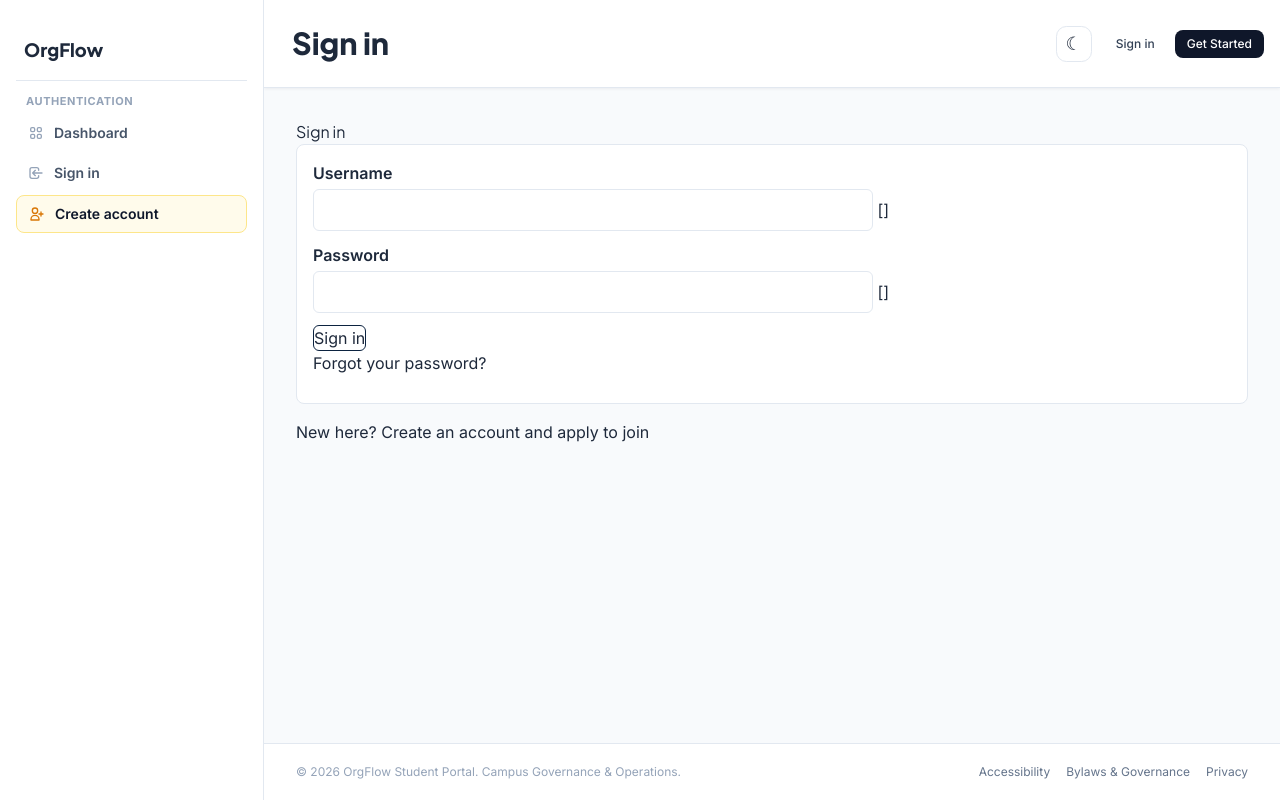
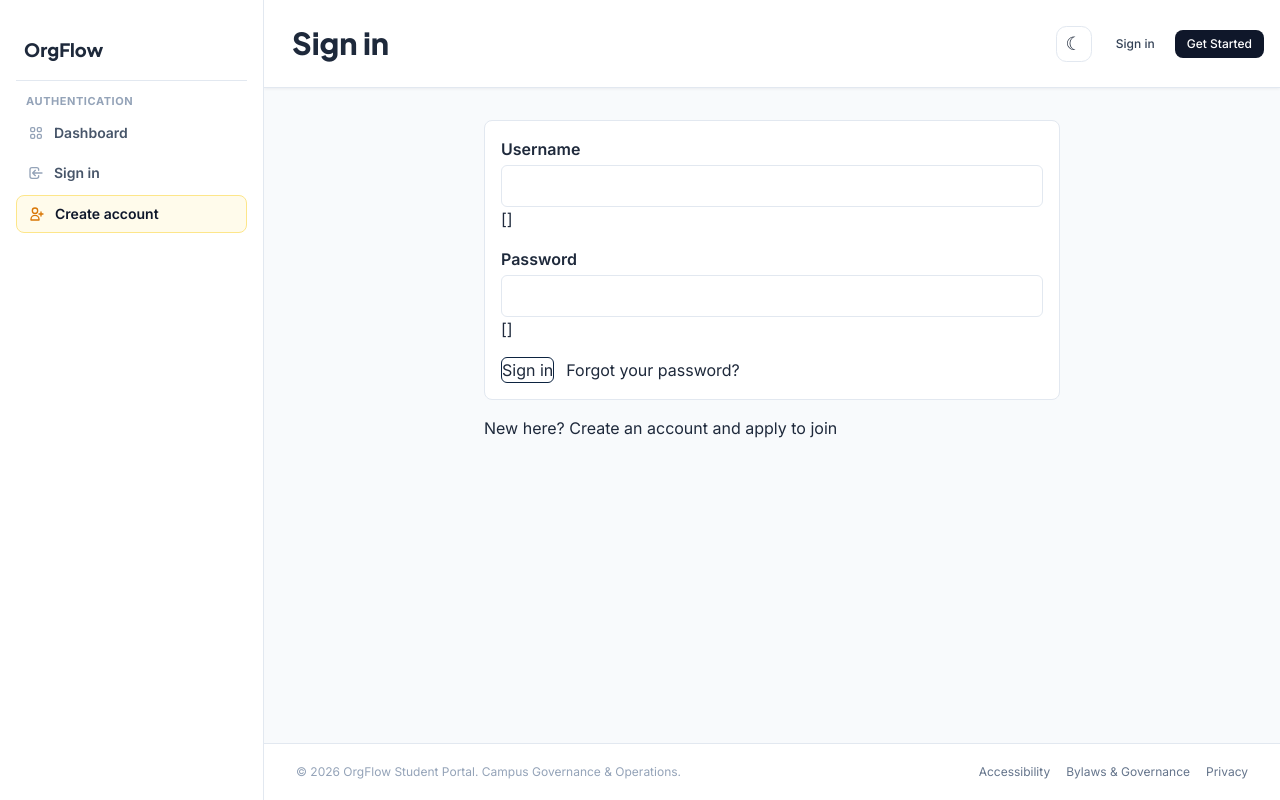
Before and after one commit to aayowole1/Software-Eng, a Django app: template accounts/templates/accounts/login.html in a window 1280 px wide. Run offline with Django 5.2, Linux system fonts and the light colour scheme; the template is opened without the code that fills it, so the values that code supplies are empty, except form fields; tables that the repository leaves empty hold one stand-in row (values such as "Sample post"); form fields are guessed from the names that the template uses; some libraries are stand-ins or nearby versions.

Commit message:
Refresh Accounts pages and password recovery

```diff
--- a/accounts/templates/accounts/google_apply.html
+++ b/accounts/templates/accounts/google_apply.html
@@ -2,12 +2,13 @@
 {% block title %}Apply to join{% endblock %}
 {% block page_heading %}Apply to join{% endblock %}
 {% block content %}
-  <h1>Apply to join</h1>
-  <p>Google confirmed your email: <strong>{{ email }}</strong></p>
+<div class="account-flow">
+  <p class="muted">You’re applying with your verified Google email <strong>{{ email }}</strong>.</p>
   <form method="post" class="card" novalidate>
     {% csrf_token %}
     {{ form.as_p }}
     <button type="submit">Submit application</button>
   </form>
   <p class="muted">You can sign in with Google once an officer approves your application.</p>
+</div>
 {% endblock %}
--- a/accounts/templates/accounts/login.html
+++ b/accounts/templates/accounts/login.html
@@ -2,21 +2,22 @@
 {% block title %}Sign in{% endblock %}
 {% block page_heading %}Sign in{% endblock %}
 {% block content %}
-  <h1>Sign in</h1>
+<div class="account-flow">
   <form method="post" action="{% url 'accounts:login' %}" class="card" novalidate>
     {% csrf_token %}
     {% if form.non_field_errors %}<ul class="errorlist">{% for e in form.non_field_errors %}<li>{{ e }}</li>{% endfor %}</ul>{% endif %}
-    {{ form.username.label_tag }} {{ form.username }} {{ form.username.errors }}
-    <p></p>
-    {{ form.password.label_tag }} {{ form.password }} {{ form.password.errors }}
+    <div class="account-field">{{ form.username.label_tag }} {{ form.username }} {{ form.username.errors }}</div>
+    <div class="account-field">{{ form.password.label_tag }} {{ form.password }} {{ form.password.errors }}</div>
     <input type="hidden" name="next" value="{{ next }}">
-    <p></p>
-    <button type="submit">Sign in</button>
-    <p><a href="{% url 'accounts:password_reset' %}">Forgot your password?</a></p>
+    <div class="account-actions">
+      <button type="submit">Sign in</button>
+      <a href="{% url 'accounts:password_reset' %}">Forgot your password?</a>
+    </div>
   </form>
   {% if google_enabled %}
     <p>Or sign in with Google</p>
     {% include "accounts/_google_button.html" with button_text="signin_with" %}
   {% endif %}
   <p>New here? <a href="{% url 'accounts:register' %}">Create an account and apply to join</a></p>
+</div>
 {% endblock %}
--- a/accounts/templates/accounts/password_reset_form.html
+++ b/accounts/templates/accounts/password_reset_form.html
@@ -2,13 +2,14 @@
 {% block title %}Reset your password{% endblock %}
 {% block page_heading %}Reset your password{% endblock %}
 {% block content %}
-  <h1>Reset your password</h1>
+<div class="account-flow">
   <p>Enter the email you signed up with. If it matches an account, we'll email you a link to set a new password.</p>
   <form method="post" class="card" novalidate>
     {% csrf_token %}
     {{ form.as_p }}
     <button type="submit">Send reset link</button>
   </form>
-  <p class="muted">Signed up with Google? Use "Sign in with Google" instead; those accounts don't have a password.</p>
+  <p class="muted">If you joined with Google, return to sign in and choose Sign in with Google.</p>
   <p><a href="{% url 'accounts:login' %}">Back to sign in</a></p>
+</div>
 {% endblock %}
--- a/accounts/templates/accounts/register.html
+++ b/accounts/templates/accounts/register.html
@@ -2,8 +2,8 @@
 {% block title %}Create account{% endblock %}
 {% block page_heading %}Create account{% endblock %}
 {% block content %}
-  <h1>Create an account</h1>
-  <p>Creating an account also applies for membership. You can sign in once an officer approves your application.</p>
+<div class="account-flow">
+  <p class="muted">Create an account and tell the officers why you’d like to join. Once approved, you can sign in.</p>
   <form method="post" class="card" novalidate>
     {% csrf_token %}
     {% if form.non_field_errors %}<ul class="errorlist">{% for e in form.non_field_errors %}<li>{{ e }}</li>{% endfor %}</ul>{% endif %}
@@ -18,4 +18,5 @@
     {% include "accounts/_google_button.html" with button_text="signup_with" %}
   {% endif %}
   <p>Already have an account? <a href="{% url 'accounts:login' %}">Sign in</a></p>
+</div>
 {% endblock %}
--- a/core/static/core/site.css
+++ b/core/static/core/site.css
@@ -591,6 +591,26 @@
 .helptext { display: block; color: var(--muted); font-size: 0.9rem; }
 .errorlist { color: var(--error); margin: 4px 0; padding-left: 18px; }
 
+.account-flow { max-width: 36rem; }
+.account-field { margin-bottom: 1rem; }
+.account-actions,
+.account-profile-header {
+  display: flex;
+  flex-wrap: wrap;
+  align-items: center;
+  gap: 0.75rem;
+}
+.account-profile-header { justify-content: space-between; }
+.account-profile-header h2 { margin: 0; }
+.account-details {
+  display: grid;
+  grid-template-columns: repeat(auto-fit, minmax(min(12rem, 100%), 1fr));
+  gap: 1rem;
+  margin-top: 1rem;
+}
+.account-details dt { color: var(--muted); font-size: 0.875rem; }
+.account-details dd { margin: 0.25rem 0 0; overflow-wrap: anywhere; }
+
 button, .button {
   display: inline-block;
   padding: 8px 14px;
--- a/core/templatetags/help_tags.py
+++ b/core/templatetags/help_tags.py
@@ -4,6 +4,7 @@
 from datetime import datetime, timezone as dt_timezone
 
 from django import template
+from django.utils.formats import date_format
 from django.utils.html import escape
 from django.utils.safestring import mark_safe
 from django.utils import timezone
@@ -31,4 +32,4 @@
             return value
     if timezone.is_naive(moment):
         moment = moment.replace(tzinfo=dt_timezone.utc)
-    return timezone.localtime(moment).strftime("%b %-d, %Y, %-I:%M %p")
+    return date_format(timezone.localtime(moment), "M j, Y, g:i A")
```
Also changed, not shown: accounts/templates/accounts/edit_profile.html (+6 -3 lines), accounts/templates/accounts/password_reset_complete.html (+6 -3 lines), accounts/templates/accounts/password_reset_confirm.html (+6 -2 lines), accounts/templates/accounts/password_reset_done.html (+6 -3 lines), accounts/templates/accounts/profile.html (+16 -8 lines).
